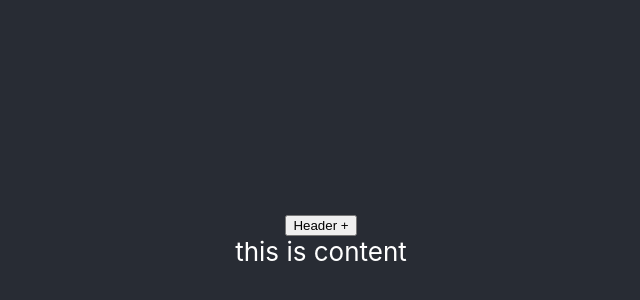
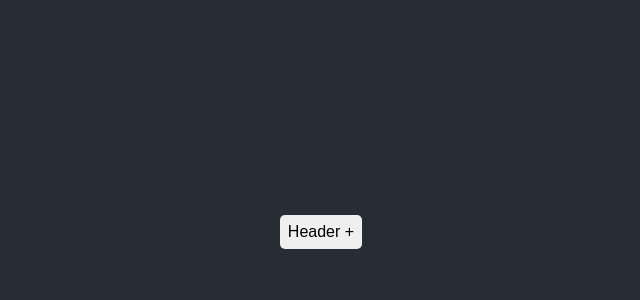
Before and after one commit to IlyaKrapivnoy/reusable_components, a React (Create React App) app: page / in a window 1280 px wide. Shown: the part 164-464 px from the top of the page, without its empty margins (319-959 px from the left). Built offline with nearby package versions, Linux system fonts and the light colour scheme.

Commit message:
add styles

```diff
--- a/src/App.css
+++ b/src/App.css
@@ -21,18 +21,38 @@
   align-items: center;
   justify-content: center;
   font-size: calc(10px + 2vmin);
-  color: white;
 }
 
-.App-link {
-  color: #61dafb;
+.App {
+    font-family: sans-serif;
+    text-align: center;
+}
+:root {
+    --primary-color: #ccd1e4;
 }
 
-@keyframes App-logo-spin {
-  from {
-    transform: rotate(0deg);
-  }
-  to {
-    transform: rotate(360deg);
-  }
+.accordion {
+    max-width: 15rem;
+    margin-bottom: 0.5rem;
 }
+
+.accordion button {
+    width: 100%;
+    padding: 0.5rem;
+    font-size: 1rem;
+    cursor: pointer;
+    border: none;
+    border-radius: 5px;
+    display: flex;
+    justify-content: space-between;
+    align-items: center;
+}
+
+.accordion button:hover {
+    background: var(--primary-color);
+}
+
+.accordion .content {
+    padding: 0.5rem;
+    background: #f7f7f7;
+}
--- a/src/components/accordion/index.jsx
+++ b/src/components/accordion/index.jsx
@@ -3,12 +3,11 @@ import React, { useState } from "react";
 const Accordion = () => {
   const [expand, setExpand] = useState(false);
   const toggleExpand = () => setExpand((prevExpand) => !prevExpand);
-  console.log(expand);
 
   return (
-    <div>
+    <div className="accordion">
       <button onClick={toggleExpand}>Header +</button>
-      <div>this is content</div>
+      {expand && <div className="content">this is content</div>}
     </div>
   );
 };
```
